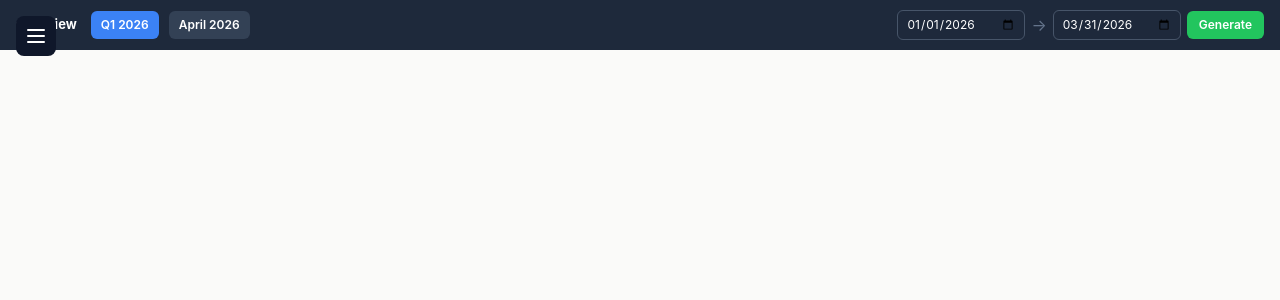
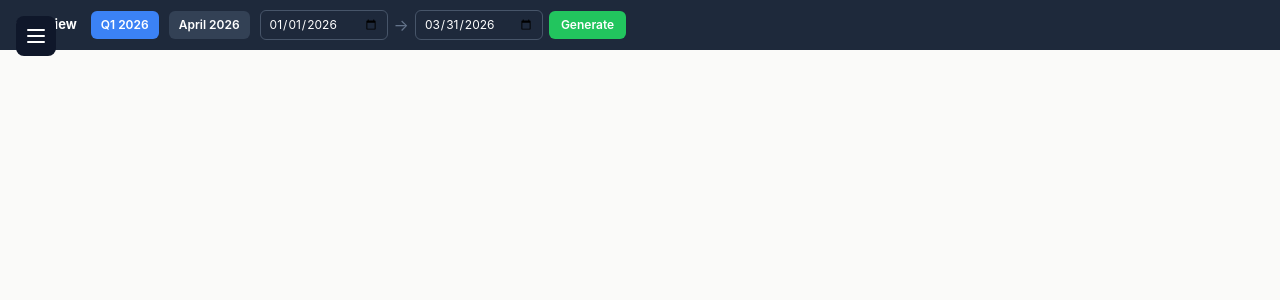
Before and after one commit to phatlcs/chicom-dashboard, a Next.js app in the folder nextjs/: page /overview in a window 1280 px wide. Shown: the top 300 px of the page. Built offline with nearby package versions, Linux system fonts and the light colour scheme; no server answers.

Commit message:
fix: keep date picker on left side of header

```diff
--- a/nextjs/app/overview/page.tsx
+++ b/nextjs/app/overview/page.tsx
@@ -105,7 +105,7 @@
         ))}
 
         {/* Date range generator */}
-        <div style={{ display: 'flex', alignItems: 'center', gap: 6, marginLeft: 'auto' }}>
+        <div style={{ display: 'flex', alignItems: 'center', gap: 6 }}>
           <input type="date" value={start} onChange={e => setStart(e.target.value)}
             style={{ padding: '4px 8px', borderRadius: 6, border: '1px solid #475569', background: '#1e293b', color: '#fff', fontSize: 12 }} />
           <span style={{ color: '#64748b' }}>→</span>
```
